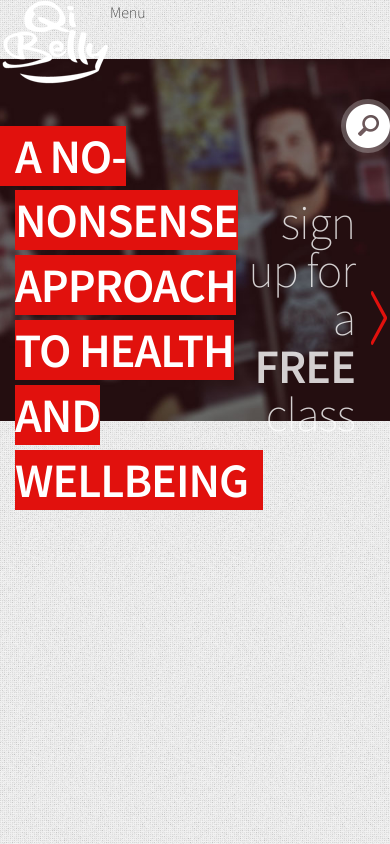
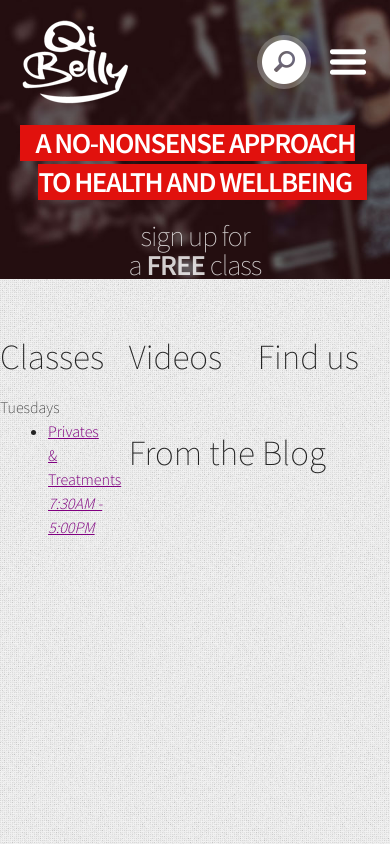
Before and after one commit to pudly/qibelly-new, a website: page app/index.html in a window 390 px wide. Drawn offline with nearby package versions, Linux system fonts and the light colour scheme.

Commit message:
Header / Hero responsiveness
All kinds of reponsiveness fun

```diff
--- a/app/assets/css/style.unprefixed.css
+++ b/app/assets/css/style.unprefixed.css
@@ -122,8 +122,12 @@ a img {
 */
 /* Global colours */
 /* Media Query Breakpoints */
-/* =Global
------------------------------------------------ */
+/* Grid */
+/* ============================================================
+
+  Global Styles
+
+============================================================ */
 /* border box all the things */
 * {
   -moz-box-sizing: border-box;
@@ -133,12 +137,13 @@ a img {
 
 /* top down */
 html {
-  background-image: url(/assets/img/squairy_light.png);
+  background-image: url(../img/squairy_light.png);
+  cursor: default;
 }
 
 @media (-webkit-min-device-pixel-ratio: 2), (min-resolution: 192dpi) {
   html {
-    background: url(/assets/img/squairy_light_@2x.png);
+    background: url(../img/squairy_light_@2x.png);
     background-size: 200px;
   }
 }
@@ -491,14 +496,37 @@ a:visited {
   color: purple;
 }
 
+.site-content {
+  max-width: 976px;
+  margin: 0 auto;
+  padding-top: 20px;
+}
+.site-content:before, .site-content:after {
+  content: "";
+  display: table;
+}
+.site-content:after {
+  clear: both;
+}
+.site-content h2 {
+  font-size: 2.2em;
+  margin-bottom: 20px;
+  line-height: 1em;
+}
+
 /* ============================================================
 
   .site-header
 
 ============================================================ */
+.site-header {
+  position: absolute;
+  width: 100%;
+}
 .site-header .site-branding {
   max-width: 976px;
-  margin: auto;
+  margin: 20px;
+  height: 84px;
 }
 
 /* logo */
@@ -510,7 +538,7 @@ a:visited {
   text-indent: 100%;
   width: 110px;
   height: 84px;
-  background: url(/assets/img/logo.png) no-repeat;
+  background: url(../img/logo.png) no-repeat;
   float: left;
 }
 
@@ -519,7 +547,7 @@ a:visited {
   float: right;
   line-height: 84px;
   padding-top: 20px;
-  width: 300px;
+  width: 44px;
   position: relative;
 }
 .search-form button {
@@ -567,7 +595,7 @@ a:visited {
   width: 44px;
   height: 44px;
   display: block;
-  background: url(/assets/img/ico_search.png) no-repeat;
+  background: url(../img/ico_search.png) no-repeat;
   position: absolute;
   right: 0;
   cursor: pointer;
@@ -582,16 +610,21 @@ a:visited {
   }
   .site-header .site-branding {
     padding: 40px 0;
+    margin: 0 auto;
+  }
+
+  .search-form {
+    width: 300px;
   }
 }
 @media (-webkit-min-device-pixel-ratio: 2), (min-resolution: 192dpi) {
   .site-title {
-    background: url(/assets/img/logo_@2x.png) no-repeat;
+    background: url(../img/logo_@2x.png) no-repeat;
     background-size: 100%;
   }
 
   .search-form label {
-    background: url(/assets/img/ico_search_@2x.png) no-repeat;
+    background: url(../img/ico_search_@2x.png) no-repeat;
     background-size: 100%;
   }
 }
@@ -617,7 +650,7 @@ a:visited {
   line-height: 84px;
 }
 .main-navigation ul li a {
-  font-size: 24px;
+  font-size: 1.5em;
   color: #fff;
   text-decoration: none;
   font-weight: 200;
@@ -641,67 +674,71 @@ a:visited {
   cursor: pointer;
 }
 
-@media screen and (max-width: 600px) {
+@media screen and (max-width: 768px) {
+  .main-navigation {
+    float: right;
+    margin: 20px 0 0 20px;
+  }
+
   .menu-toggle,
   .main-navigation.toggled .nav-menu {
     display: block;
+    width: 44px;
+    height: 44px;
+    overflow: hidden;
+    text-indent: 100%;
+    background: url(../img/ico_pulltab.png) no-repeat 50% 50%;
   }
 
   .main-navigation ul {
     display: none;
   }
 }
+/* ============================================================
+
+  Home page Hero Slider
+
+============================================================ */
 .hero {
   width: 100%;
-  height: 480px;
-  background: url(/assets/img/hero_sm.jpg) no-repeat center center;
+  background: url(../img/hero_sm.jpg) no-repeat 0 center;
   background-size: 140% auto;
+  font-size: .6em;
 }
 .hero .hero-items {
   list-style: none;
   margin: 0 auto;
-  padding: 124px 0 0 0;
+  padding: 124px 20px 0 20px;
   width: 100%;
-  height: 480px;
+  height: 100%;
   max-width: 976px;
 }
 .hero .hero-items li {
   display: block;
-  width: 100%;
   position: relative;
-  display: flex;
-  align-items: center;
-  justify-content: space-between;
-  height: 340px;
-}
-.hero .hero-items li > div {
-  width: 480px;
-  float: left;
-  padding-left: 15px;
+  text-align: center;
 }
 .hero .hero-items li h2 {
-  font-size: 48px;
+  font-size: 3em;
   font-weight: 600;
   text-transform: uppercase;
   color: #fff;
   background: #e1110d;
   display: inline;
-  letter-spacing: -1px;
+  letter-spacing: -.05em;
   box-shadow: 15px 0 0 #e1110d, -15px 0 0 #e1110d;
   line-height: 1.35em;
 }
 .hero .hero-items li a {
-  float: right;
-  text-align: right;
-  max-width: 280px;
-  font-size: 48px;
+  font-size: 3em;
   font-weight: 200;
   letter-spacing: -1px;
   text-decoration: none;
   line-height: 1em;
   color: rgba(255, 255, 255, 0.8);
-  background: url(../img/ico_hero-arrow.png) no-repeat 98% 50%;
-  padding-right: 35px;
+  display: block;
+  margin: 20px 0;
+  background: none !important;
 }
 .hero .hero-items li a strong {
   text-transform: uppercase;
@@ -709,7 +746,8 @@ a:visited {
 .hero .hero-items li a:hover {
   color: #fff;
   background-position: 100% 50%;
-  padding-right: 40px;
+  padding: 0;
+  padding-top: 10px;
 }
 .hero .hero-control {
   display: none;
@@ -721,18 +759,70 @@ a:visited {
     background-size: 16px auto;
   }
 }
+@media only screen and (min-width: 480px) {
+  .hero-items li {
+    width: 60%;
+    margin: auto;
+  }
+}
 @media only screen and (min-width: 768px) {
   .hero {
-    background-image: url(/assets/img/hero_md.jpg);
+    background-image: url(../img/hero_md.jpg);
+    font-size: .7em;
+    height: 320px;
+  }
+}
+@media only screen and (min-width: 1024px) {
+  .hero {
+    background-image: url(../img/hero_md.jpg);
+    height: 380px;
+  }
+  .hero .hero-items {
+    font-size: 1em;
+    padding: 124px 0 0 0;
+  }
+  .hero .hero-items li {
+    display: flex;
+    align-items: center;
+    justify-content: space-between;
+    width: 100%;
+    height: 100%;
+  }
+  .hero .hero-items li > div {
+    width: 50%;
+    float: left;
+    padding-left: 15px;
+    text-align: left;
+  }
+  .hero .hero-items li a {
+    float: right;
+    text-align: right;
+    background: url(../img/ico_hero-arrow.png) no-repeat 98% 50% !important;
+    padding-right: 35px;
+  }
+  .hero .hero-items li a:hover {
+    color: #fff;
+    background-position: 100% 50%;
+    padding: 0;
+    padding-right: 40px;
+  }
+}
+@media only screen and (min-width: 1024px) and (min-width: 1140px) {
+  .hero {
+    height: 480px;
+    font-size: 1em;
   }
 }
 @media only screen and (min-width: 1280px) {
   .hero {
-    background-image: url(/assets/img/hero_lg.jpg);
+    background-image: url(../img/hero_lg.jpg);
   }
 }
-/* =Content
------------------------------------------------ */
+/* ============================================================
+
+  Content
+
+============================================================ */
 .hentry {
   margin: 0 0 20px;
 }
@@ -929,18 +1019,33 @@ object {
   word-wrap: break-word;
 }
 
-/* =Widgets
+/* ============================================================
+
+  Primary Navigation
+
+============================================================ */
+.widget {
+  float: left;
+  padding: 20px 20px 20px 0;
+}
+
+/* widget classes
 ----------------------------------------------- */
-.widget {
-  margin: 0 0 20px;
-  /* Make sure select elements fit in widgets */
-  /* Search widget */
+/* home page grid
+----------------------------------------------- */
+#page-home .widget-classes {
+  width: 33%;
 }
-.widget select {
-  max-width: 100%;
+#page-home .widget-videos {
+  width: 33%;
 }
-.widget .widget-search .search-submit {
-  display: none;
+#page-home .widget-location {
+  width: 33%;
+  margin-right: 0;
+}
+#page-home .widget-blog {
+  width: 66%;
+  margin-right: 0;
 }
 
 /* =Infinite Scroll
--- a/app/index.html
+++ b/app/index.html
@@ -45,7 +45,8 @@
       <ul class="hero-items">
         <li id="hero-1">
           <div>
-            <h2>A no-nonsense Approach to Health and Wellbeing</h2>
+            <h2>A no-nonsense approach to health and wellbeing</h2>
+<!--            <h2>The Art of<br> Health &amp; Longevity</h2>  -->
           </div>
           <a href="" class="hero-cta">sign up for<br>a <strong>Free</strong> class</a>
         </li>
@@ -57,8 +58,35 @@
       </nav>
     </div>
 
-    <main class="main" role="main">
+    <main class="site-content" role="main">
 
+      <section class="widget widget-classes">
+        <h2>Classes</h2>
+
+        <nav class="day">
+          <h3>Tuesdays</h3>
+          <ul>
+            <li>
+              <a href="" title="Privates &amp; Treatments">
+                Privates &amp; Treatments
+                <em>7:30AM - 5:00PM</em>
+              </a>
+            </li>
+          </ul>
+        </nav>
+      </section>
+
+      <section class="widget widget-videos">
+        <h2>Videos</h2>
+      </section>
+
+      <section class="widget widget-location">
+        <h2>Find us</h2>
+      </section>
+
+      <section class="widget widget-blog">
+        <h2>From the Blog</h2>
+      </section>
     </main>
 
     <aside class="sidebar" role="complementary">
--- a/src/scss/_global.scss
+++ b/src/scss/_global.scss
@@ -1,20 +1,22 @@
-/* =Global
------------------------------------------------ */
+/* ============================================================
+
+  Global Styles
+
+============================================================ */
 
 /* border box all the things */
 * { -moz-box-sizing: border-box; -webkit-box-sizing: border-box; box-sizing: border-box; }
 
 /* top down */
 html {
-  background-image: url(/assets/img/squairy_light.png);
+  background-image: url(../img/squairy_light.png);
+  cursor: default;
 }
-
-
 
 @media (-webkit-min-device-pixel-ratio: 2),
 (min-resolution: 192dpi) {
   html {
-    background: url(/assets/img/squairy_light_@2x.png);
+    background: url(../img/squairy_light_@2x.png);
     background-size: 200px;
   }
 }
--- a/src/scss/_header.scss
+++ b/src/scss/_header.scss
@@ -4,11 +4,16 @@
 
 ============================================================ */
 
+$logo-height: 84px;
+
 .site-header {
+  position: absolute;
+  width: 100%;
+
   .site-branding {
-    max-width: 976px;
-    margin: auto;
-
+    max-width: $grid-total;
+    margin: $vspacing;
+    height: $logo-height;
   }
 
   .main-navigation {
@@ -24,17 +29,17 @@
   overflow: hidden;
   text-indent: 100%;
   width: 110px;
-  height: 84px;
-  background: url(/assets/img/logo.png) no-repeat;
+  height: $logo-height;
+  background: url(../img/logo.png) no-repeat;
   float: left;
 }
 
 /* search */
 .search-form {
   float: right;
-  line-height: 84px;
-  padding-top: 20px;
-  width: 300px;
+  line-height: $logo-height;
+  padding-top: $vspacing;
+  width: 44px;
   position: relative;
 
   button {
@@ -90,7 +95,7 @@
     width: 44px;
     height: 44px;
     display: block;
-    background: url(/assets/img/ico_search.png) no-repeat;
+    background: url(../img/ico_search.png) no-repeat;
     position: absolute;
     right: 0;
     cursor: pointer;
@@ -103,11 +108,16 @@
   .site-header {
     position: fixed;
     width: 100%;
-    height: 84px;
+    height: $logo-height;
 
     .site-branding {
       padding: ($vspacing * 2) 0;
+      margin: 0 auto;
     }
+  }
+
+  .search-form {
+    width: 300px;
   }
 }
 
@@ -115,12 +125,12 @@
 @media (-webkit-min-device-pixel-ratio: 2),
 (min-resolution: 192dpi) {
   .site-title {
-    background: url(/assets/img/logo_@2x.png) no-repeat;
+    background: url(../img/logo_@2x.png) no-repeat;
     background-size: 100%;
   }
 
   .search-form label {
-    background: url(/assets/img/ico_search_@2x.png) no-repeat;
+    background: url(../img/ico_search_@2x.png) no-repeat;
     background-size: 100%;
   }
 }
--- a/src/scss/_hero.scss
+++ b/src/scss/_hero.scss
@@ -1,41 +1,36 @@
+/* ============================================================
+
+  Home page Hero Slider
+
+============================================================ */
+
 .hero {
   width: 100%;
-  height: 480px;
-  background: url(/assets/img/hero_sm.jpg) no-repeat center center;
+  background: url(../img/hero_sm.jpg) no-repeat 0 center;
   background-size: 140% auto;
+  font-size: .6em;
 
   .hero-items {
     list-style: none;
     margin: 0 auto;
-    padding: 124px 0 0 0;
+    padding: ($logo-height + $vspacing * 2) $vspacing 0 $vspacing;
     width: 100%;
-    height: 480px;
-    max-width: 976px;
+    height: 100%;
+    max-width: $grid-total;
 
     li {
       display: block;
-      width: 100%;
       position: relative;
-
-      display: flex;
-      align-items: center;
-      justify-content: space-between;
-      height: 340px;
-
-      & > div {
-        width: 480px;
-        float: left;
-        padding-left: 15px;
-      }
+      text-align: center;
 
       h2 {
-        font-size: 48px;
+        font-size: 3em;
         font-weight: 600;
         text-transform: uppercase;
         color: #fff;
         background: $colour-red;
         display: inline;
-        letter-spacing: -1px;
+        letter-spacing: -.05em;
 
         box-shadow: 15px 0 0 $colour-red, -15px 0 0 $colour-red;
         line-height: 1.35em;
@@ -43,11 +38,7 @@
 
       a {
 
-        float: right;
-        text-align: right;
-        max-width: 280px;
-
-        font-size: 48px;
+        font-size: 3em;
         font-weight: 200;
         letter-spacing: -1px;
         text-decoration: none;
@@ -55,8 +46,9 @@
 
         color: rgba(255,255,255,.8);
 
-        background: url(../img/ico_hero-arrow.png) no-repeat 98% 50%;
-        padding-right: $vspacing * 1.75;
+        display: block;
+        margin: $vspacing 0;
+        background: none !important;
 
         strong {
           text-transform: uppercase;
@@ -65,8 +57,10 @@
         &:hover {
           color: #fff;
           background-position: 100% 50%;
-          padding-right: $vspacing * 2;
+          padding: 0;
+          padding-top: $vspacing / 2;
         }
+
       }
     }
   }
@@ -84,15 +78,76 @@
   }
 }
 
+@media only screen and (min-width: $break-mini) {
+    .hero-items {
+      li {
+        width: 60%;
+        margin: auto;
+      }
+    }
+}
+
 @media only screen and (min-width: $break-small) {
   .hero {
-    background-image: url(/assets/img/hero_md.jpg);
+    background-image: url(../img/hero_md.jpg);
+    font-size: .7em;
+    height: 320px;
+  }
+}
+
+@media only screen and (min-width: $break-medium) {
+  .hero {
+    background-image: url(../img/hero_md.jpg);
+    height: 380px;
+
+    .hero-items {
+      font-size: 1em;
+      padding: ($logo-height + $vspacing * 2) 0 0 0;
+
+      li {
+        display: flex;
+        align-items: center;
+        justify-content: space-between;
+        width: 100%;
+        height: 100%;
+
+        & > div {
+          width: 50%;
+          float: left;
+          padding-left: 15px;
+          text-align: left;
+        }
+
+        a {
+          float: right;
+          text-align: right;
+          background: url(../img/ico_hero-arrow.png) no-repeat 98% 50% !important;
+          padding-right: $vspacing * 1.75;
+
+          &:hover {
+            color: #fff;
+            background-position: 100% 50%;
+            padding: 0;
+            padding-right: $vspacing * 2;
+          }
+
+        }
+    }
   }
 }
 @media only screen and (min-width: $break-large) {
+  .hero {
+    height: 480px;
+    font-size: 1em;
+
+    .hero-items {
+
+      }
+    }
+  }
 }
 @media only screen and (min-width: $break-huge) {
   .hero {
-    background-image: url(/assets/img/hero_lg.jpg)
+    background-image: url(../img/hero_lg.jpg)
   }
 }
--- a/src/scss/_layout.scss
+++ b/src/scss/_layout.scss
@@ -1,3 +1,16 @@
+.site-content {
+  max-width: $grid-total;
+  @include clearfix();
+  margin: 0 auto;
+  padding-top: $vspacing;
+
+  h2 {
+    font-size: 2.2em;
+    margin-bottom: $vspacing;
+    line-height: 1em;
+  }
+}
+
 @media only screen and (min-width: $break-tiny) {
 
 }
--- a/src/scss/_settings.scss
+++ b/src/scss/_settings.scss
@@ -32,3 +32,8 @@ $break-huge: 1280px;
 @media only screen and (min-width: $break-medium) { }
 @media only screen and (min-width: $break-large) { }
 @media only screen and (min-width: $break-huge) { }
+
+
+/* Grid */
+$grid-total: 976px;
+$grid-third: 312px;
--- a/src/scss/_typography.scss
+++ b/src/scss/_typography.scss
@@ -16,6 +16,7 @@ h1,h2,h3,h4,h5,h6 {
 	font-family: $header-font;
 	font-weight: 200;
 }
+
 hr {
 	background-color: #ccc;
 	border: 0;
--- a/src/scss/_widgets.scss
+++ b/src/scss/_widgets.scss
@@ -1,17 +1,24 @@
-/* =Widgets
+/* ============================================================
+
+  Primary Navigation
+
+============================================================ */
+
+.widget {
+  float: left;
+  padding: $vspacing $vspacing $vspacing 0;
+}
+
+/* widget classes
 ----------------------------------------------- */
 
-.widget {
-	margin: 0 0 $vspacing;
 
-	/* Make sure select elements fit in widgets */
-	select {
-		max-width: 100%;
-	}
-
-	/* Search widget */
-	.widget-search .search-submit {
-		display: none;
-	}
+/* home page grid
+----------------------------------------------- */
+#page-home {
+  .widget-classes   { width: 33% }
+  .widget-videos    { width: 33% }
+  .widget-location  { width: 33%; margin-right: 0 }
+  .widget-blog      { width: 66%; margin-right: 0 }
 
 }
```
Also changed, not shown: src/scss/_content.scss (+10 -2 lines), src/scss/_menu.scss (+13 -2 lines), app/assets/css/style.min.css, app/assets/img/ico_pulltab.png (added).
